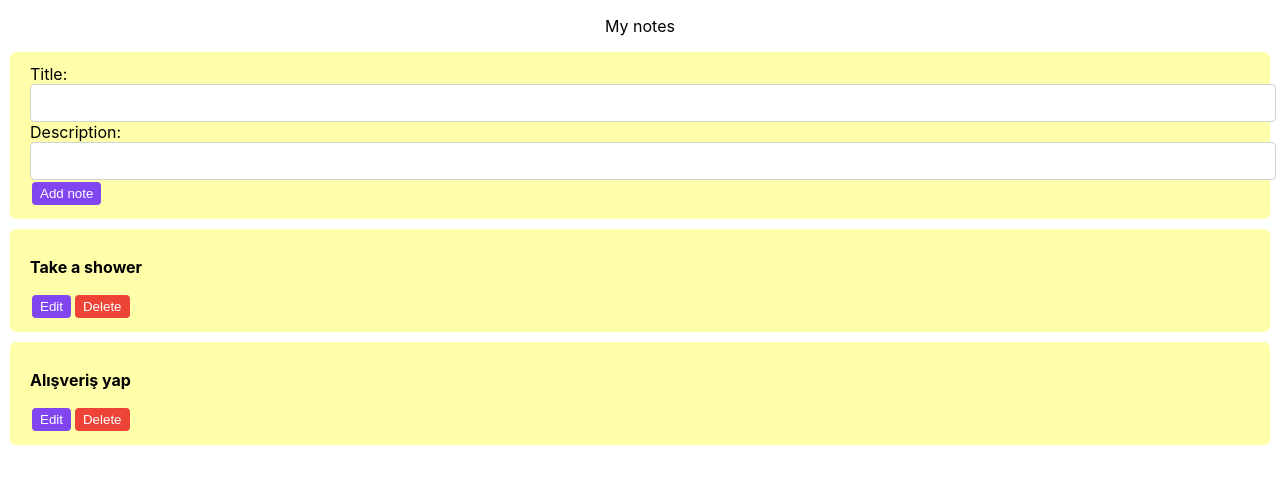
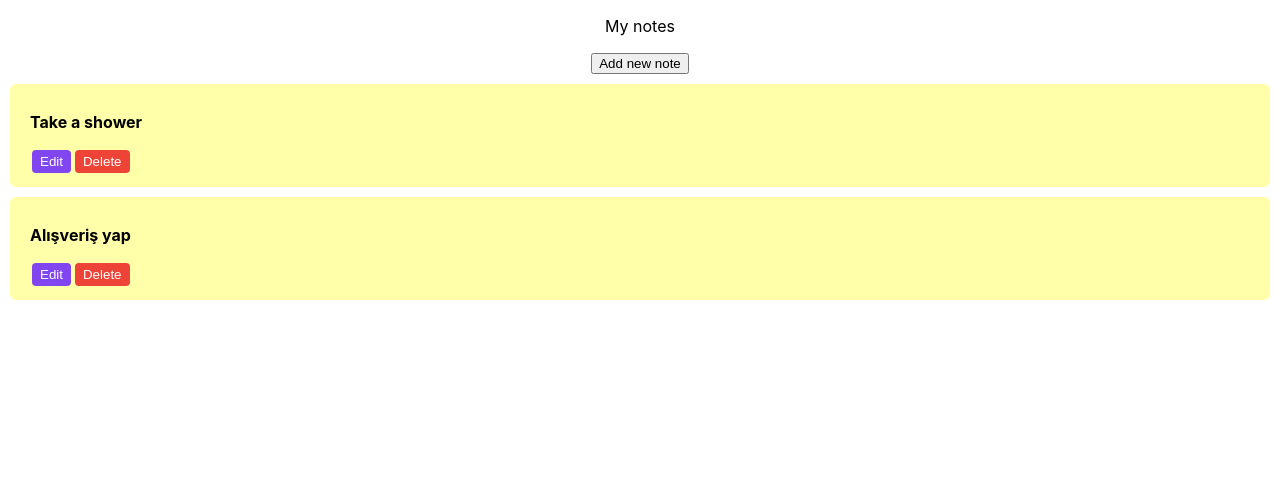
Before and after one commit to BartCzech/React.js-Notes-Project, a React (Create React App) app in the folder frontend/: page / in a window 1280 px wide. Shown: the top 484 px of the page. Built offline with nearby package versions, Linux system fonts and the light colour scheme.

Commit message:
Collapsable note adding form, react-modal installed

```diff
--- a/frontend/package.json
+++ b/frontend/package.json
@@ -8,6 +8,7 @@
     "@testing-library/user-event": "^13.5.0",
     "react": "^18.2.0",
     "react-dom": "^18.2.0",
+    "react-modal": "^3.16.1",
     "react-scripts": "5.0.1",
     "web-vitals": "^2.1.4"
   },
--- a/frontend/src/components/Notes/NewNote/NewNote.js
+++ b/frontend/src/components/Notes/NewNote/NewNote.js
@@ -1,41 +1,46 @@
 import React, { useState } from "react";
 
 function NewNote(props) {
+  const [showForm, setShowForm] = useState(false);
   const [title, setTitle] = useState("");
   const [desc, setDesc] = useState("");
 
   const changeTitleHandler = (event) => {
     const value = event.target.value;
     setTitle(value);
-  }
+  };
   const changeDescHandler = (event) => {
     const value = event.target.value;
     setDesc(value);
-  }
+  };
+
+  const showFormHandler = () => {
+    setShowForm(!showForm);
+  };
 
   const addNote = () => {
     const note = {
-        title: title,
-        body: desc
-    }
-    props.onAdd(note)
-  }
+      title: title,
+      body: desc,
+    };
+    props.onAdd(note);
 
-  return (
+    setTitle("");
+    setDesc("");
+    showFormHandler();
+  };
+
+  return showForm ? (
     <div className="note">
       <label>Title:</label>
-      <input type="text"
-        value={title}
-        onChange={changeTitleHandler}
-        />
+      <input type="text" value={title} onChange={changeTitleHandler} />
       <label>Description:</label>
-      <input type="text"
-        value={desc}
-        onChange={changeDescHandler}
-        />
+      <input type="text" value={desc} onChange={changeDescHandler} />
 
       <button onClick={() => addNote()}>Add note</button>
     </div>
+  ) : (
+    <button onClick={showFormHandler}>Add new note</button>
   );
 }
 
--- a/frontend/src/components/Notes/Notes.js
+++ b/frontend/src/components/Notes/Notes.js
@@ -2,6 +2,7 @@ import React from "react";
 import "./Notes.css";
 import Note from "./Note/Note";
 import NewNote from "./NewNote/NewNote";
+
 
 class Notes extends React.Component {
   constructor(props) {
```
Also changed, not shown: 1 other file (tests, documents, lock files or other folders).
